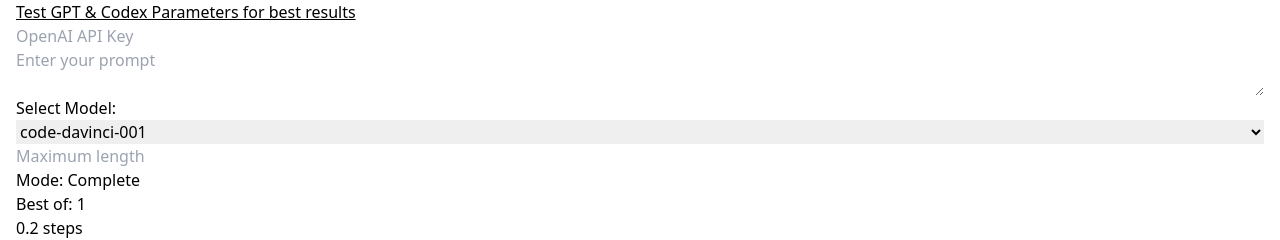
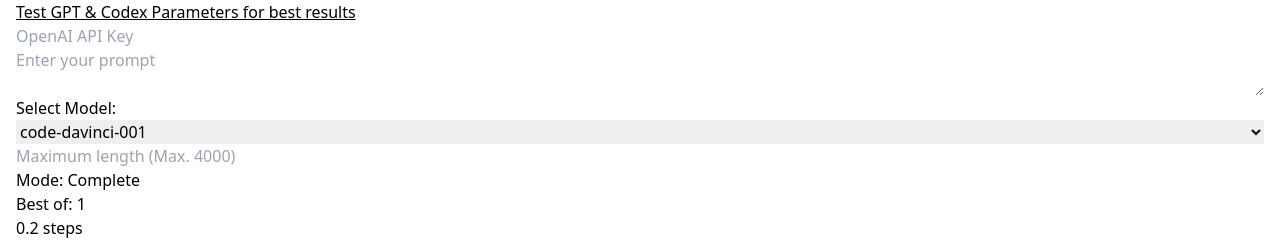
Before and after one commit to ezzcodeezzlife/gpt3-automated-prompt-parameter-testing, a Next.js app: page / in a window 1280 px wide. Shown: the top 240 px of the page. Built offline with nearby package versions, Linux system fonts and the light colour scheme.

Commit message:
prettier

```diff
--- a/pages/index.js
+++ b/pages/index.js
@@ -22,6 +22,7 @@
   const [counter, setCounter] = useState(0);
 
   const testPrompt = async () => {
+    keyinput === "" || promptinput === "" || maxlength === 0 || model === "" ? (alert("Please refresh & fill out all fields")) : null;
     const allcombs = getAllCombinations(ranges);
     setAllcombinations(allcombs.length);
 
@@ -82,7 +83,7 @@
         </select>
         <input
           type="text"
-          placeholder="Maximum length"
+          placeholder="Maximum length (Max. 4000)"
           onChange={(e) => setMaxlength(e.target.value)}
         />
         <span>Mode: Complete</span>
@@ -92,6 +93,7 @@
           Testing Parameters: Temparature, Top P, Frequency penalty, Presence
           penalty
         </p>
+
         <button
           className="bg-blue-500 hover:bg-blue-700 text-white font-bold py-2 px-4 rounded"
           onClick={testPrompt}
```
